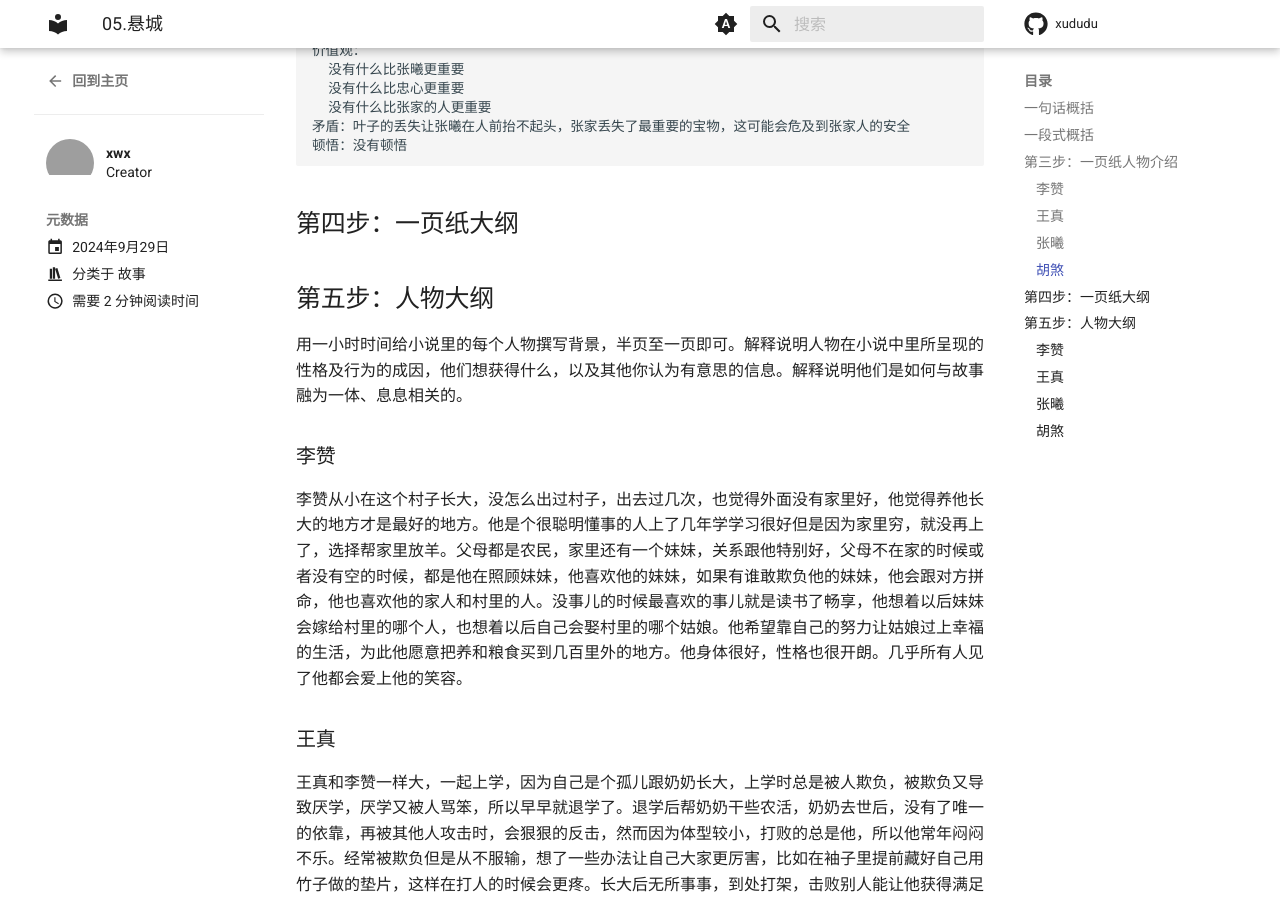
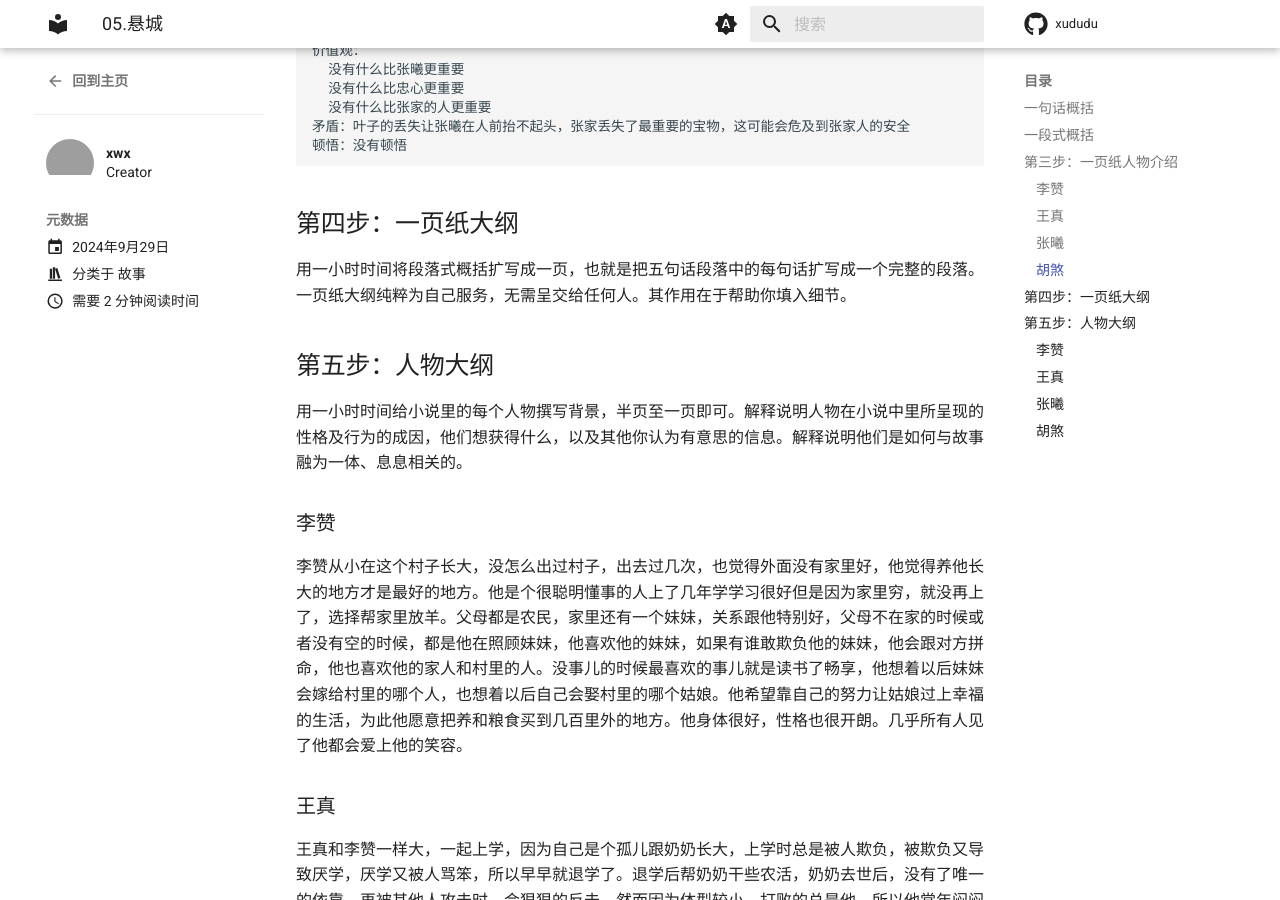
Before and after one commit to xududu/xududu.github.io, an MkDocs documentation site: the page built from docs/blog/posts/story/05.悬城.md, in a window 1280 px wide and 900 px high, scrolled down 2822 px. Built offline with MkDocs 1.6.1 and Material for MkDocs 9.7.7, drawn with Linux system fonts in a browser that asks for light colours; comment, search, counter and statistics services are not loaded; grey boxes are pictures that could not be loaded.

Commit message:
modified:   "docs/blog/posts/story/05.\346\202\254\345\237\216.md" 	modified:   "docs/blog/posts/story/05.\346\202\254\345\237\216.md"

```diff
--- a/docs/blog/posts/story/05.悬城.md
+++ b/docs/blog/posts/story/05.悬城.md
@@ -98,6 +98,8 @@ authors:
 
 ## 第四步：一页纸大纲
 
+用一小时时间将段落式概括扩写成一页，也就是把五句话段落中的每句话扩写成一个完整的段落。一页纸大纲纯粹为自己服务，无需呈交给任何人。其作用在于帮助你填入细节。
+
 ## 第五步：人物大纲
 
 用一小时时间给小说里的每个人物撰写背景，半页至一页即可。解释说明人物在小说中里所呈现的性格及行为的成因，他们想获得什么，以及其他你认为有意思的信息。解释说明他们是如何与故事融为一体、息息相关的。
```
